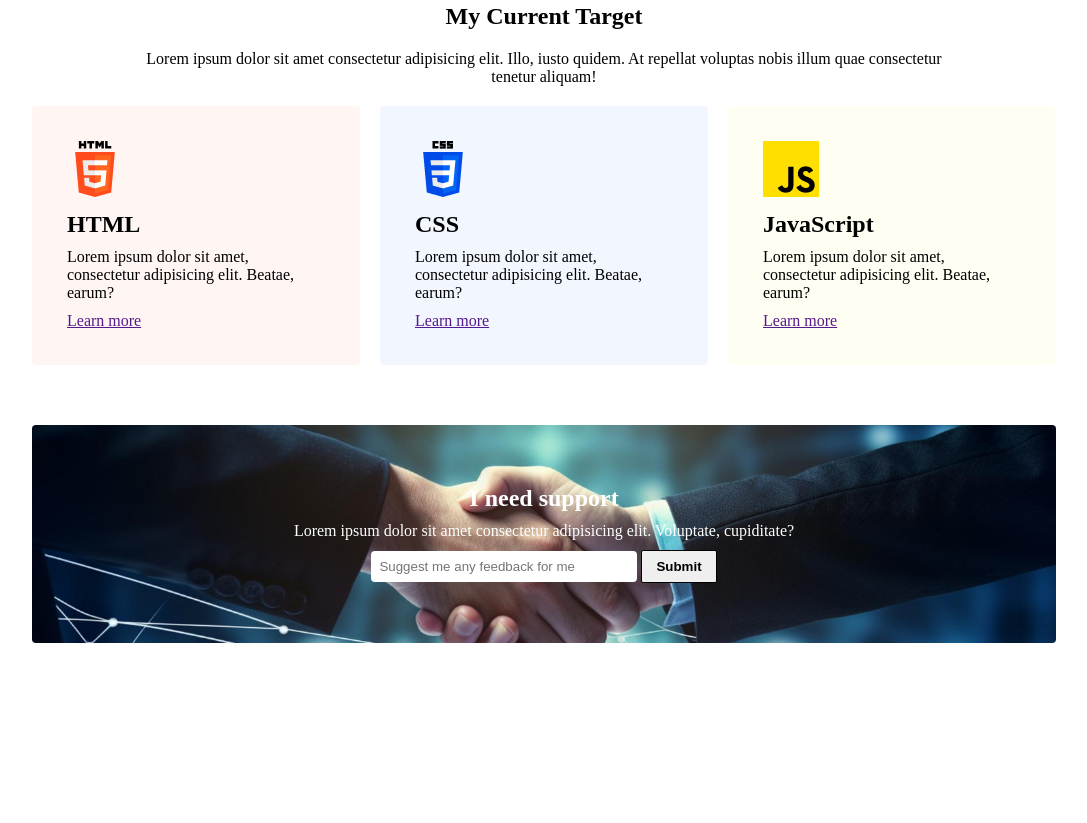
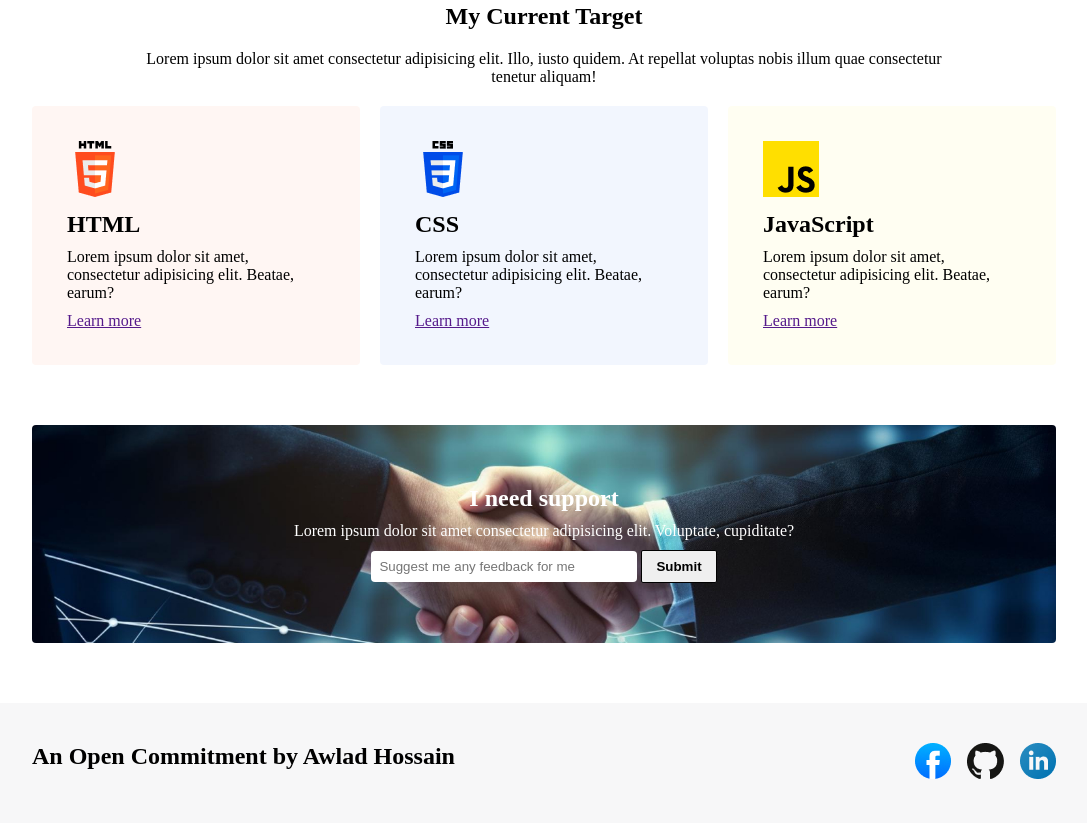
Before and after one commit to Ifuvhai/landing-page-developer, a plain HTML site: page index.html in a window 1280 px wide. Shown: the part 1917-2740 px from the top of the page, without its empty margins (96-1183 px from the left). Before the commit the page ends 2620 px from the top, so only its background shows below. Drawn offline with Linux system fonts and the light colour scheme.

Commit message:
add footer section and icons

```diff
--- a/index.html
+++ b/index.html
@@ -123,8 +123,16 @@
     </main>
 
 
-    <footer>
+    <footer class="footer-section">
+        <div class="footer-container">
+            <h2 class="footer-title">An Open Commitment by Awlad Hossain</h2>
+            <div class="icons">
+                <a href="https://www.facebook.com/Ifuvhai"><img src="./assets/facebook.png" alt=""></a>
+                <a href="https://github.com/"><img src="./assets/github.png" alt=""></a>
+                <a href="https://bd.linkedin.com/"><img src="./assets/linkedin-icon 1.png" alt=""></a>
 
+            </div>
+        </div>
     </footer>
 
 </body>
--- a/styles/styles.css
+++ b/styles/styles.css
@@ -131,3 +131,17 @@
 .text{
     color: white;
 }
+.footer-section{
+    background-color: rgba(13, 19, 33, 0.03);
+}
+.footer-container{
+    max-width: 80%;
+    margin: auto;
+    padding: 40px 0;
+    display: flex;
+    justify-content: space-between;
+}
+.icons{
+    display: flex;
+    gap: 16px;
+}
```
